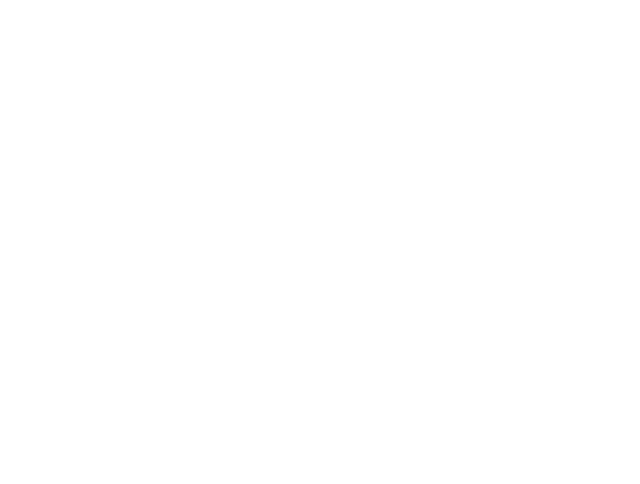
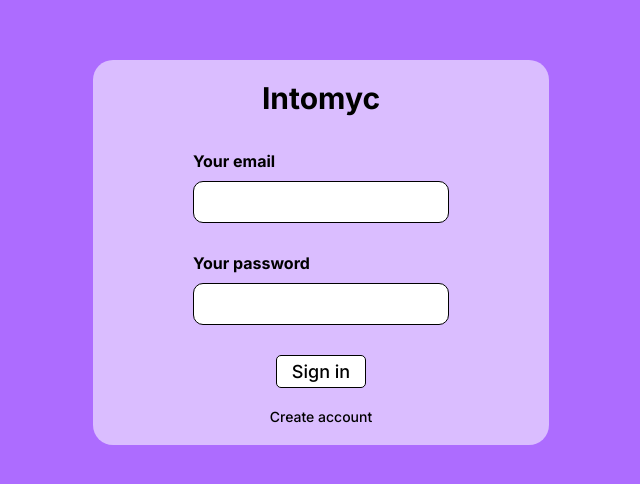
Before and after one commit to atomych/intomyc, a Vue app: page /start/entry in a window 1280 px wide. Before the commit this address led to /start. Shown: the part 148-632 px from the top of the page, without its empty margins (319-959 px from the left). Built offline with nearby package versions, Linux system fonts and the light colour scheme.

Commit message:
routing system

```diff
--- a/src/views/StartView.vue
+++ b/src/views/StartView.vue
@@ -1,9 +1,26 @@
 <template>
-  <router-view />
+  <div class="container">
+    <router-view />
+  </div>
 </template>
+
+<style lang="scss" scoped>
+.container {
+  display: flex;
+  justify-content: center;
+  align-items: center;
+  background-color: #ad6cff;
+
+  height: 100%;
+}
+</style>
 
 <script>
 export default {
   name: "StartView",
+
+  created() {
+    this.$router.push({ name: "entry" });
+  },
 };
 </script>
```
